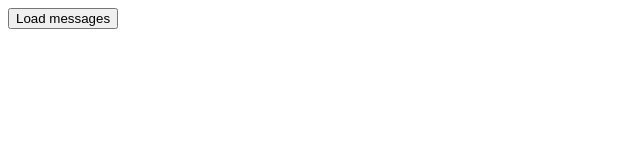
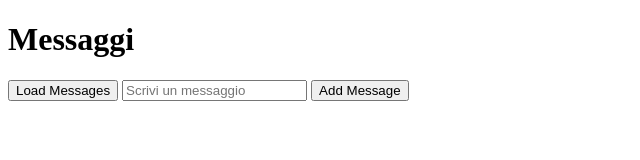
Before and after one commit to FiregameshowX/verifica_TPSI, a plain HTML site: page docs/index.html in a window 1280 px wide. Shown: the whole page, without its empty margins (0-640 px from the left). Drawn offline with Linux system fonts and the light colour scheme.

Commit message:
aggiungere/caricare messaggi dal DB JSON

```diff
--- a/docs/index.html
+++ b/docs/index.html
@@ -1,16 +1,20 @@
 <!DOCTYPE html>
-<html lang="en">
+<html lang="it">
 <head>
-    <meta charset="UTF-8">
-    <meta name="viewport" content="width=device-width, initial-scale=1.0">
-    <link rel="stylesheet" href="style.css">
-    <title>Document</title>
+  <meta charset="UTF-8">
+  <title>Verifica TPSI</title>
+  <link rel="stylesheet" href="style.css">
 </head>
 <body>
-    <button onclick="loadMessages()">Load messages</button>
+  <h1>Messaggi</h1>
 
-<ul id="messages"></ul>
+  <ul id="messages"></ul>
 
-<script src="script.js"></script>
+  <button onclick="loadMessages()">Load Messages</button>
+
+  <input type="text" id="newMessage" placeholder="Scrivi un messaggio">
+  <button onclick="addMessage()">Add Message</button>
+
+  <script src="script.js"></script>
 </body>
 </html>
--- a/docs/script.js
+++ b/docs/script.js
@@ -1,5 +1,8 @@
+const backendURL = "https://verifica-tpsi.onrender.com/api/messages"; // URL reale Render
+
+// Carica messaggi dal backend
 function loadMessages() {
-  fetch("https://verifica-tpsi.onrender.com/api/messages")
+  fetch(backendURL)
     .then(res => res.json())
     .then(data => {
       const list = document.getElementById("messages");
@@ -13,13 +16,22 @@ function loadMessages() {
     .catch(err => console.error("Errore:", err));
 }
 
-function addMessage(text) {
-  fetch("https://verifica-tpsi.onrender.com/api/messages", {
+// Aggiunge un nuovo messaggio
+function addMessage() {
+  const input = document.getElementById("newMessage");
+  const text = input.value.trim();
+  if (!text) return alert("Inserisci un messaggio");
+
+  fetch(backendURL, {
     method: "POST",
     headers: { "Content-Type": "application/json" },
     body: JSON.stringify({ text })
   })
     .then(res => res.json())
-    .then(data => loadMessages())
+    .then(data => {
+      console.log("Messaggio aggiunto:", data);
+      input.value = "";
+      loadMessages(); // ricarica la lista
+    })
     .catch(err => console.error("Errore:", err));
 }
```
